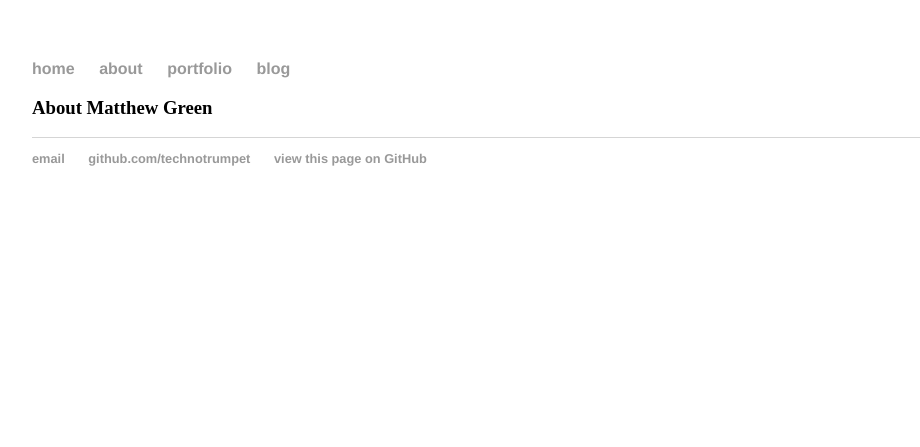
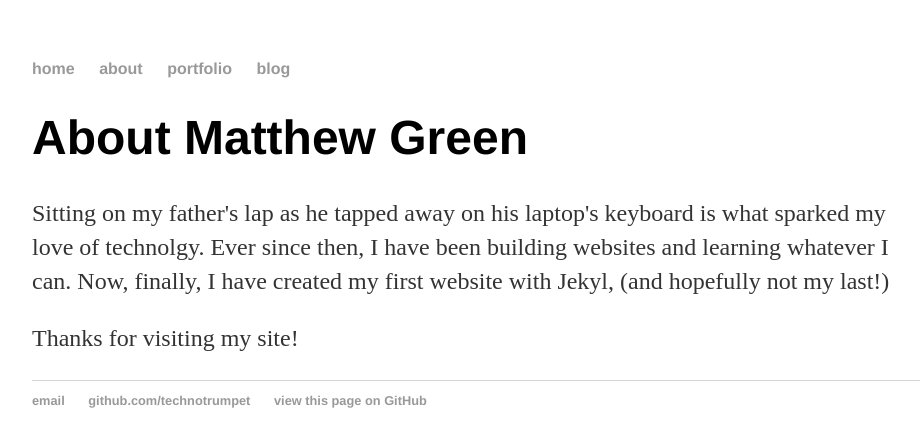
Before and after one commit to TechnoTrumpet/TechnoTrumpet.github.io, a Jekyll site: the page built from about/index.html, in a window 1280 px wide. Shown: the top 447 px of the page, without its empty margins (160-1080 px from the left). Built offline with Jekyll 4.4.1, drawn with Linux system fonts in a browser that asks for light colours.

Commit message:
Update index.html

```diff
--- a/about/index.html
+++ b/about/index.html
@@ -2,4 +2,7 @@
 layout: default
 title: About Matthew Green
 ---
-<h3>About Matthew Green</h3>
+<h1>About Matthew Green</h1>
+<p>Sitting on my father's lap as he tapped away on his laptop's keyboard is what sparked my love of technolgy. Ever since then, I have been building websites and learning whatever I can.
+Now, finally, I have created my first website with Jekyl, (and hopefully not my last!) </p>
+<p>Thanks for visiting my site!</p>
```
